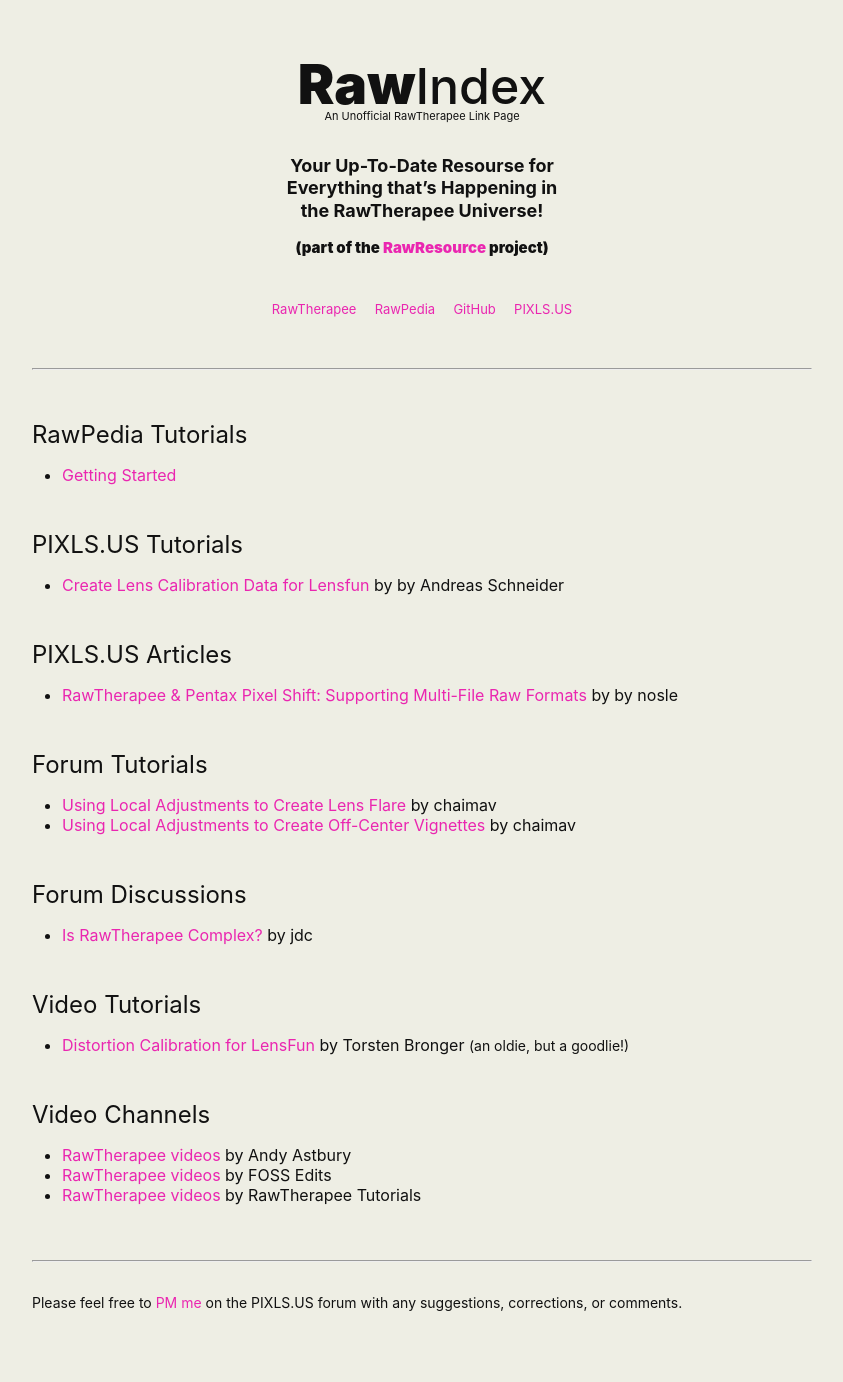
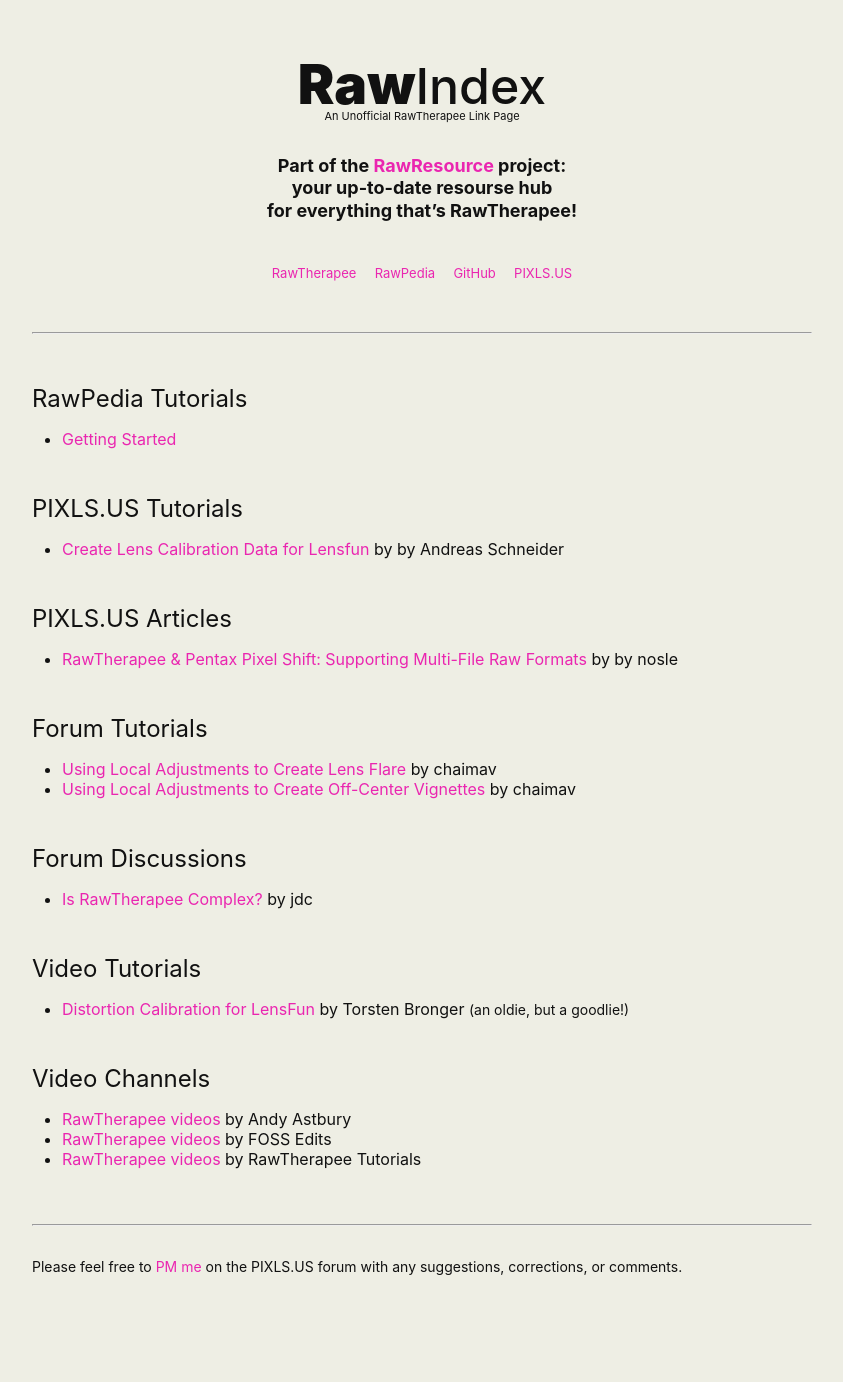
Before and after one commit to martbetz/martbetz.github.io, a Jekyll site: the page built from WIP/rawindex.html, in a window 1280 px wide. Shown: the whole page, without its empty margins (218-1061 px from the left). Built offline with Jekyll 4.4.1, drawn with Linux system fonts in a browser that asks for light colours; after the commit the page ends 1346 px from its top, so only the background shows below that.

Commit message:
Update rawindex.html

```diff
--- a/WIP/rawindex.html
+++ b/WIP/rawindex.html
@@ -28,16 +28,16 @@
    <font size="4">
       <div align="center">
          <span style="display:block; margin-left: 50px; margin-right:50px;">
-         <b>Your Up-To-Date Resourse for<br>Everything that’s Happening in<br>the RawTherapee Universe!</b> <!-- <sup><span style="font-size: 8px;"><a style="text-decoration:none" href="https://martbetz.github.io/WIP/homepage.html">ℹ️</a></span></sup> -->
+         <b>Part of the <a href="https://martbetz.github.io/WIP/homepage.html">RawResource</a> project:<br>your up-to-date resourse hub<br>for everything that’s RawTherapee!</b> <!-- <sup><span style="font-size: 8px;"><a style="text-decoration:none" href="https://martbetz.github.io/WIP/homepage.html">ℹ️</a></span></sup> -->
       </div>
    </font>
 </p>
 
-<p style="padding-top: 0px">
+<!-- <p style="padding-top: 0px">
       <center>
       <span style="font-weight: 1000; font-size: 15px;">(part of the <a href="https://martbetz.github.io/WIP/homepage.html">RawResource</a> project)</span>
       </center>
-</p>
+</p> -->
 
 <p style="background: none; padding-top: 5px; padding-bottom: 5px;">
    <span style="display:block; margin-left: 50px; margin-right:50px;">
```
